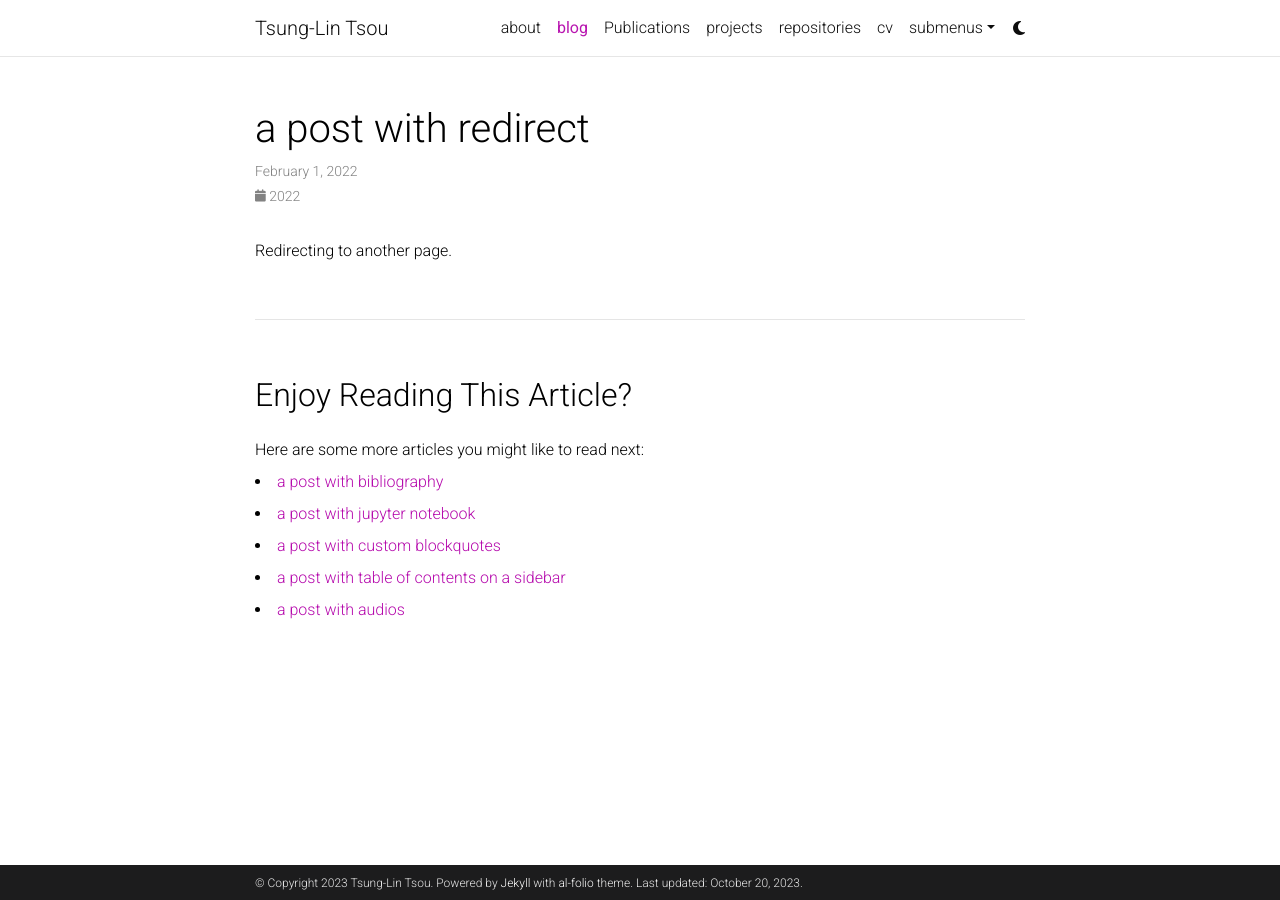
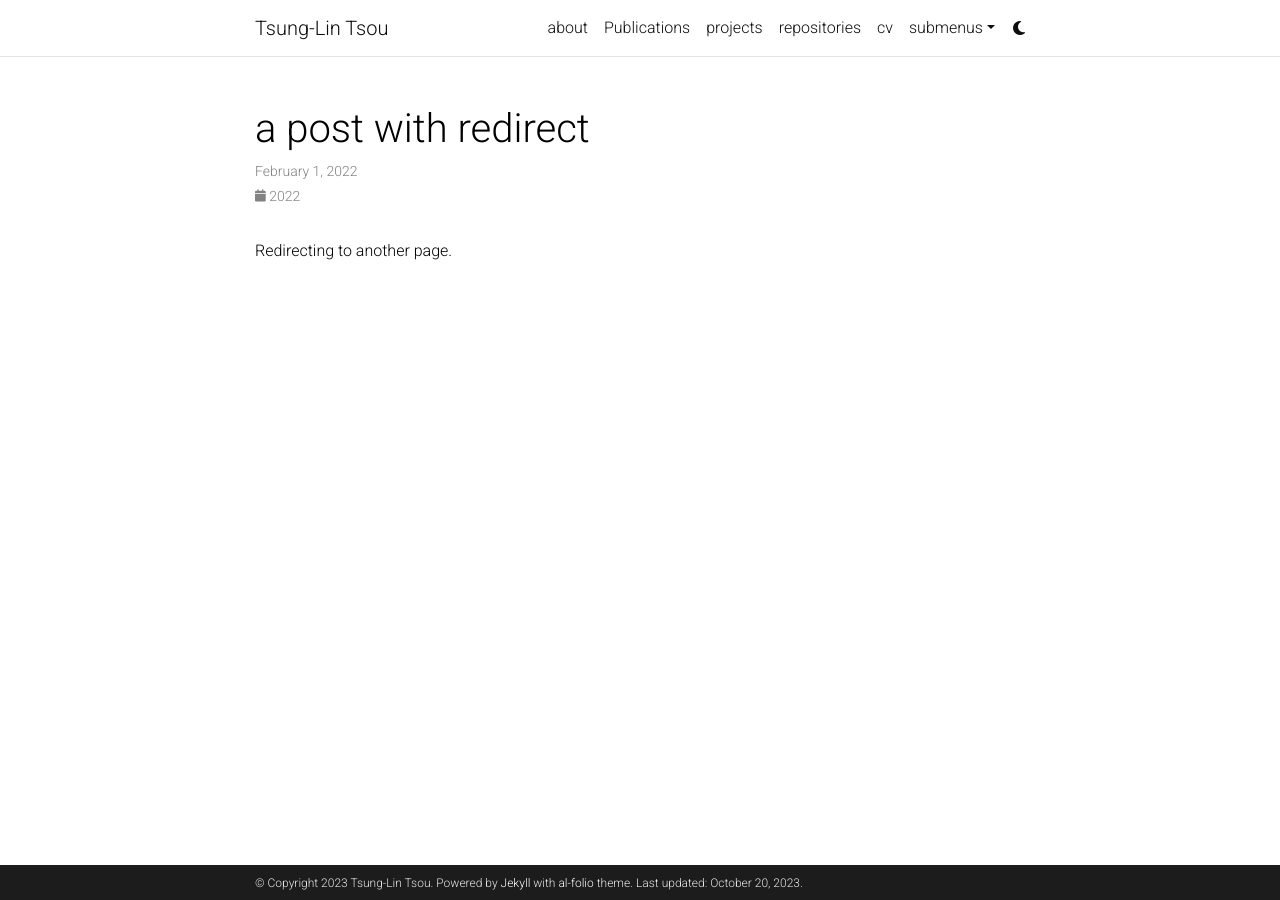
Before and after one commit to jacky121298/jacky121298.github.io, a Jekyll site: the page built from _posts/2022-02-01-redirect.md, in a window 1280 px wide. Built offline with Jekyll 4.4.1, drawn with Linux system fonts in a browser that asks for light colours; comment, search, counter and statistics services are not loaded; a style sheet for code colours, icons or effects is not loaded.

Commit message:
update _config.yml

```diff
--- a/_config.yml
+++ b/_config.yml
@@ -117,8 +117,8 @@
 # Blog
 # -----------------------------------------------------------------------------
 
-blog_name: al-folio # blog_name will be displayed in your blog page
-blog_nav_title: blog # your blog must have a title for it to be displayed in the nav bar
+blog_name: # blog_name will be displayed in your blog page
+blog_nav_title: # your blog must have a title for it to be displayed in the nav bar
 blog_description: a simple whitespace theme for academics
 permalink: /blog/:year/:title/
 
@@ -127,7 +127,7 @@
   enabled: true
 
 related_blog_posts:
-  enabled: true
+  enabled: false
   max_related: 5
 
 # Giscus comments (RECOMMENDED)
```
